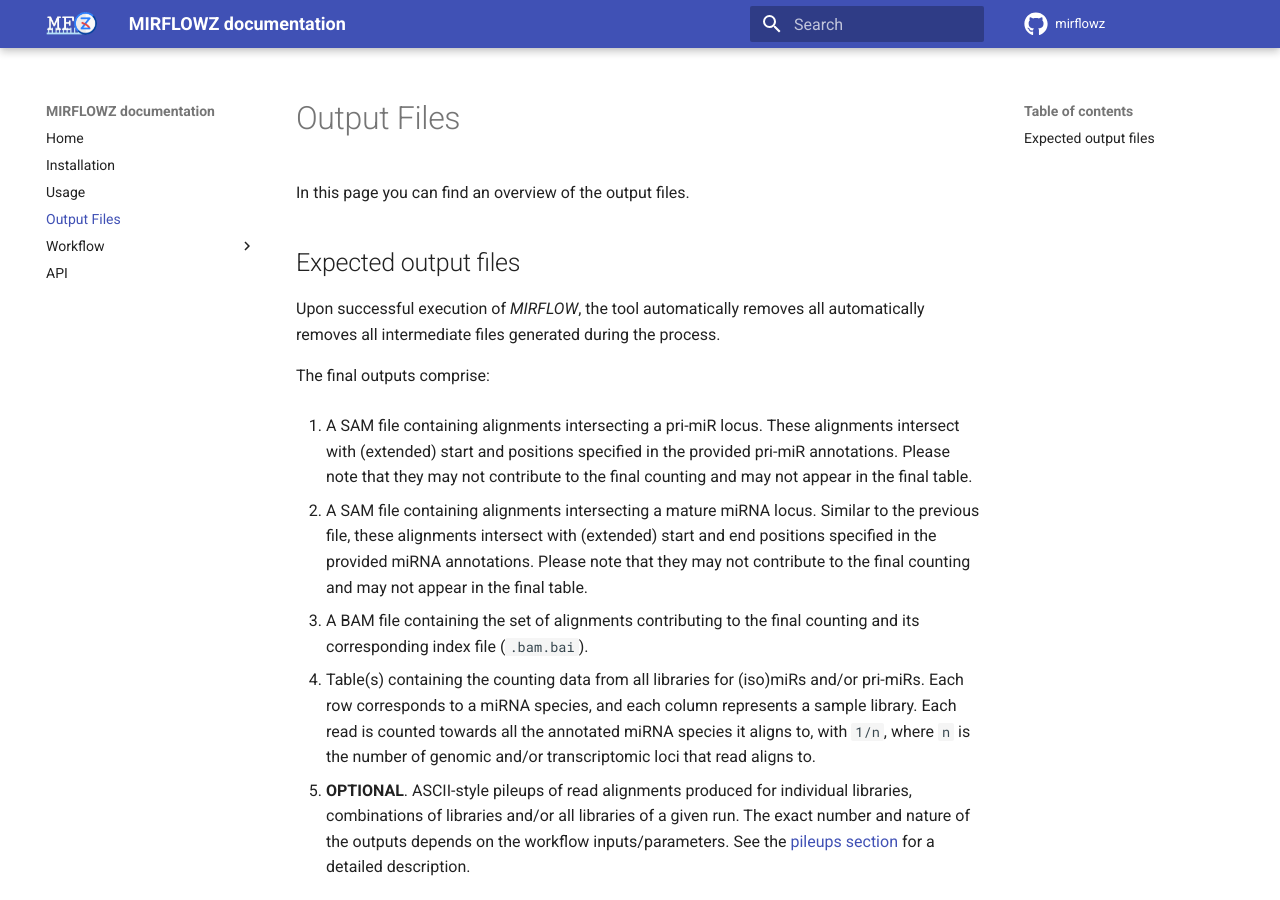
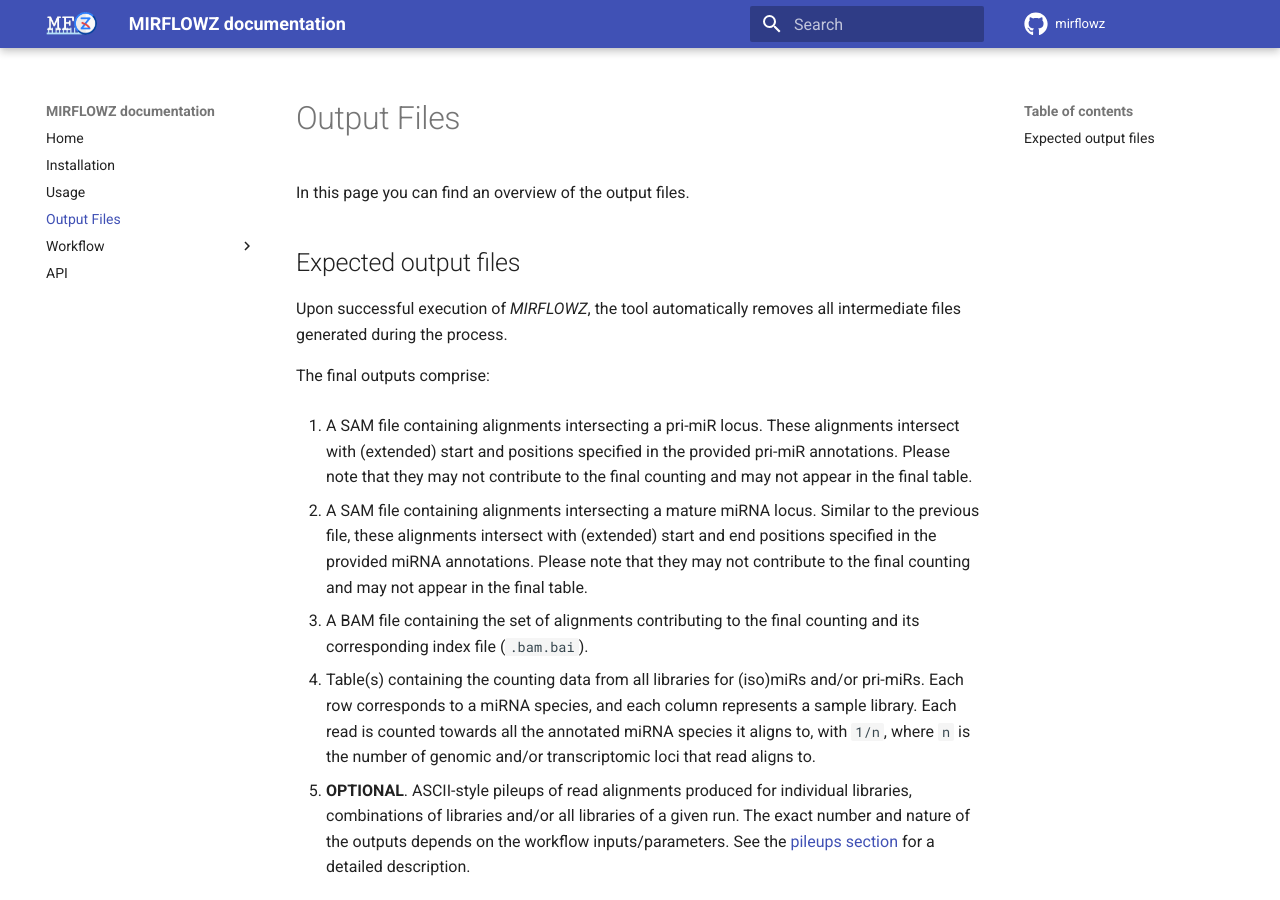
Before and after one commit to zavolanlab/mirflowz, an MkDocs documentation site: the page built from docs/guides/outputs.md, in a window 1280 px wide and 900 px high. Built offline with MkDocs 1.6.1 and Material for MkDocs 9.7.7, drawn with Linux system fonts in a browser that asks for light colours; comment, search, counter and statistics services are not loaded.

Commit message:
style: remove duplicated sentance

```diff
--- a/docs/guides/outputs.md
+++ b/docs/guides/outputs.md
@@ -4,8 +4,8 @@ In this page you can find an overview of the output files.
 
 ## Expected output files
 
-Upon successful execution of _MIRFLOW_, the tool automatically removes all
-automatically removes all intermediate files generated during the process.
+Upon successful execution of _MIRFLOWZ_, the tool automatically removes all
+intermediate files generated during the process.
 
 The final outputs comprise:
 
```
